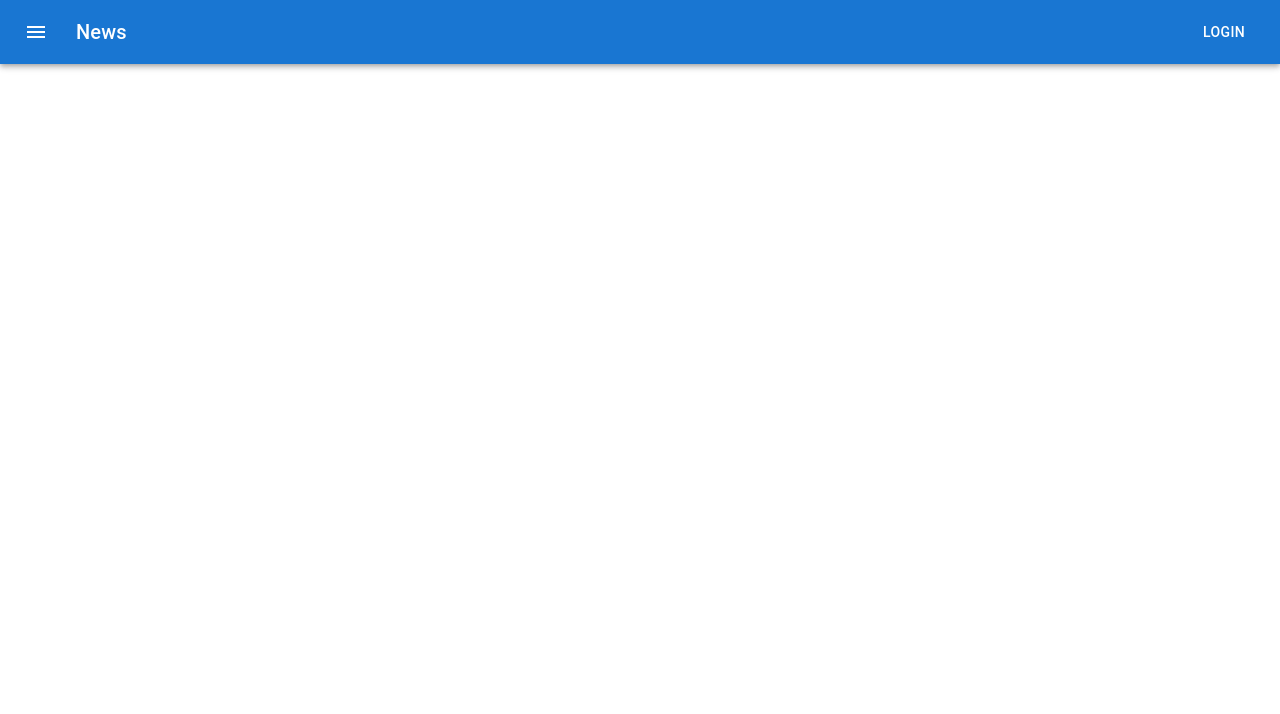
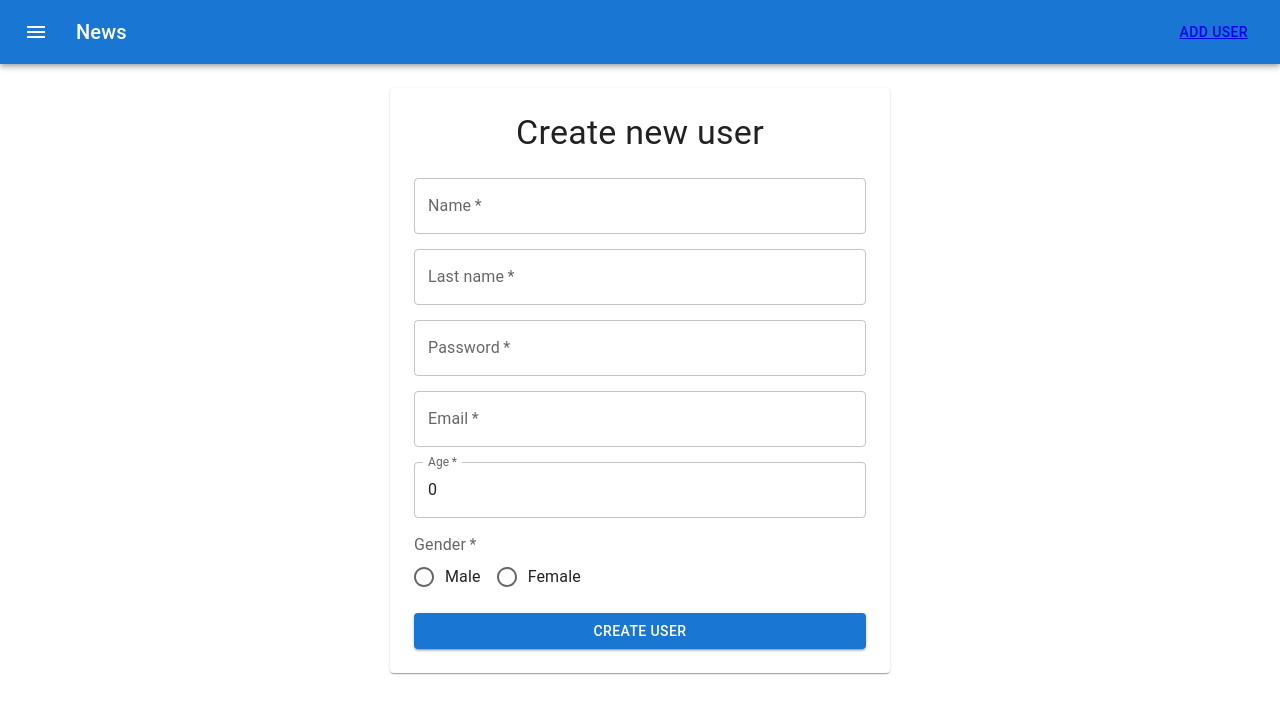
Before and after one commit to kraubunas/teltonika, a React (Create React App) app: page /add-new-user in a window 1280 px wide. Shown: the top 714 px of the page. Built offline with nearby package versions, Linux system fonts and the light colour scheme.

Commit message:
feat added create new user form

```diff
--- a/jsconfig.json
+++ b/jsconfig.json
@@ -6,6 +6,8 @@
       "dom.iterable",
       "esnext"
     ],
+    "baseUrl": "./src",
+    "checkJs": true,
     "allowJs": true,
     "skipLibCheck": true,
     "esModuleInterop": true,
--- a/package.json
+++ b/package.json
@@ -10,12 +10,14 @@
     "@testing-library/jest-dom": "^5.16.4",
     "@testing-library/react": "^13.3.0",
     "@testing-library/user-event": "^13.5.0",
+    "formik": "^2.2.9",
     "json-server": "^0.17.0",
     "react": "^18.2.0",
     "react-dom": "^18.2.0",
     "react-router-dom": "^6.3.0",
     "react-scripts": "5.0.1",
-    "web-vitals": "^2.1.4"
+    "web-vitals": "^2.1.4",
+    "yup": "^0.32.11"
   },
   "scripts": {
     "server": "json-server -w ./database/db.json -p 8000 ",
--- a/src/App.js
+++ b/src/App.js
@@ -1,9 +1,21 @@
 import React from 'react';
+import { Route, Routes } from 'react-router-dom';
 import LandingPage from './components/landing-page.jsx';
+import CreateUser from './pages/new-user-page/index.jsx';
 
 const App = () => (
   <div className="App">
-    <LandingPage />
+    <Routes>
+      <Route path='/' element={<LandingPage />}>
+        <Route
+          path="add-new-user"
+          element={(
+            <CreateUser />
+          )}
+        />
+
+      </Route>
+    </Routes>
   </div>
 );
 
--- a/src/components/navigation/index.jsx
+++ b/src/components/navigation/index.jsx
@@ -3,6 +3,7 @@ import {
   Box, AppBar, Toolbar, Typography, Button, IconButton,
 } from '@mui/material';
 import MenuIcon from '@mui/icons-material/Menu';
+import { Link } from 'react-router-dom';
 
 const NavBar = () => (
     <Box sx={{ flexGrow: 1 }}>
@@ -20,7 +21,11 @@ const NavBar = () => (
           <Typography variant="h6" component="div" sx={{ flexGrow: 1 }}>
             News
           </Typography>
-          <Button color="inherit">Login</Button>
+          <Button color="inherit">
+            <Link to='/add-new-user'>
+              Add user
+            </Link>
+          </Button>
         </Toolbar>
       </AppBar>
     </Box>
--- a/src/pages/new-user-page/index.jsx
+++ b/src/pages/new-user-page/index.jsx
@@ -1,7 +1,156 @@
 import React from 'react';
+import {
+  Typography, Container, Paper, TextField, Button, FormControl, FormControlLabel, FormLabel, Radio, RadioGroup,
+} from '@mui/material';
+// import Radio from '@mui/material/Radio';
+import { useFormik } from 'formik';
+import * as Yup from 'yup';
 
-const NewUserPage = () => (
-    <div>NewUserPage</div>
-);
+const validationSchema = Yup.object({
+  name: Yup.string()
+    .required('Required')
+    .max(32, 'Need 32 symbols or less'),
 
-export default NewUserPage;
+  lastName: Yup.string()
+    .required('Required')
+    .max(32, 'Need 32 symbols or less'),
+
+  password: Yup.string()
+    .max(32, 'Password must contain 32 characters or less')
+    .min(8, 'Password must containe 8 characters or more')
+    .required('Password is required')
+    .matches(/^(?=.*[a-z])/, 'Must have atleast one lower case letter')
+    .matches(/^(?=.*[A-Z])/, 'Must have atlest one upper case letter')
+    .matches(/^(?=.*[0-9])/, 'Must have atleast one number')
+    .matches(/^(?=.*[!@#$%^&*])/, 'Must have atleast one special character'),
+
+  email: Yup.string()
+    .email()
+    .required('Required')
+    .max(32, 'Need 32 symbols or less'),
+
+  age: Yup.number()
+    .min(0)
+    .max(99)
+    .required('Required'),
+
+  gender: Yup.string()
+    .required('Required'),
+});
+
+const CreateUser = () => {
+  const initialValues = {
+    name: '',
+    lastName: '',
+    password: '',
+    email: '',
+    age: 0,
+    gender: '',
+  };
+
+  const formik = useFormik({
+    initialValues,
+    onSubmit: (values) => console.log(JSON.stringify(values, null, 2)),
+    validationSchema,
+  });
+
+  return (
+    <Container sx={{
+      display: 'flex', flexDirection: 'column', justifyContent: 'center', alignItems: 'center',
+    }}
+    >
+      <Paper sx={{
+        display: 'flex', flexDirection: 'column', justifyContent: 'center', alignItems: 'center', width: { xs: '100%', sm: '100%', md: '500px' }, mt: 3, py: 3,
+      }}
+      >
+        <Typography component="h1" variant="h4" sx={{ mb: 2, textAlign: 'center' }}>
+          Create new user
+        </Typography>
+        <Container sx={{
+          mt: 1,
+        }}
+        >
+          <form
+            style={{
+              display: 'flex', flexDirection: 'column', gap: 15,
+            }}
+          >
+            <TextField
+            name='name'
+            type="text"
+            label="Name"
+            value={formik.values.name}
+            fullWidth
+            onChange={formik.handleChange}
+            onBlur={formik.handleBlur}
+            error={formik.touched.name && Boolean(formik.errors.name)}
+            required
+            />
+            <TextField
+            name='lastName'
+            type="text"
+            label="Last name"
+            value={formik.values.lastName}
+            fullWidth
+            onChange={formik.handleChange}
+            onBlur={formik.handleBlur}
+            error={formik.touched.lastName && Boolean(formik.errors.lastName)}
+            required
+            />
+            <TextField
+            name='password'
+            type="password"
+            label="Password"
+            value={formik.values.password}
+            fullWidth
+            onChange={formik.handleChange}
+            onBlur={formik.handleBlur}
+            error={formik.touched.password && Boolean(formik.errors.password)}
+            required
+            />
+            <TextField
+            name='email'
+            type="email"
+            label="Email"
+            value={formik.values.email}
+            fullWidth
+            onChange={formik.handleChange}
+            onBlur={formik.handleBlur}
+            error={formik.touched.email && Boolean(formik.errors.email)}
+            required
+            />
+            <TextField
+            name='age'
+            type="number"
+            label="Age"
+            value={formik.values.age}
+            fullWidth
+            onChange={formik.handleChange}
+            onBlur={formik.handleBlur}
+            error={formik.touched.age && Boolean(formik.errors.age)}
+            required
+            />
+            <FormControl required>
+              <FormLabel>Gender</FormLabel>
+              <RadioGroup row >
+                <FormControlLabel name='gender' value="male" control={<Radio />} label="Male" />
+                <FormControlLabel name='gender' value="female" control={<Radio />} label="Female" />
+              </RadioGroup>
+            </FormControl>
+            {/* <TextField
+            id="standard-select-currency"
+            select
+            label="Select"
+            helperText="Please select your currency"
+            variant="standard"
+            >
+            </TextField> */}
+            <Button type="submit" variant="contained">Create User</Button>
+          </form>
+        </Container>
+      </Paper>
+    </Container>
+  );
+};
+
+export default CreateUser;
```
Also changed, not shown: 1 other file (tests, documents, lock files or other folders).
